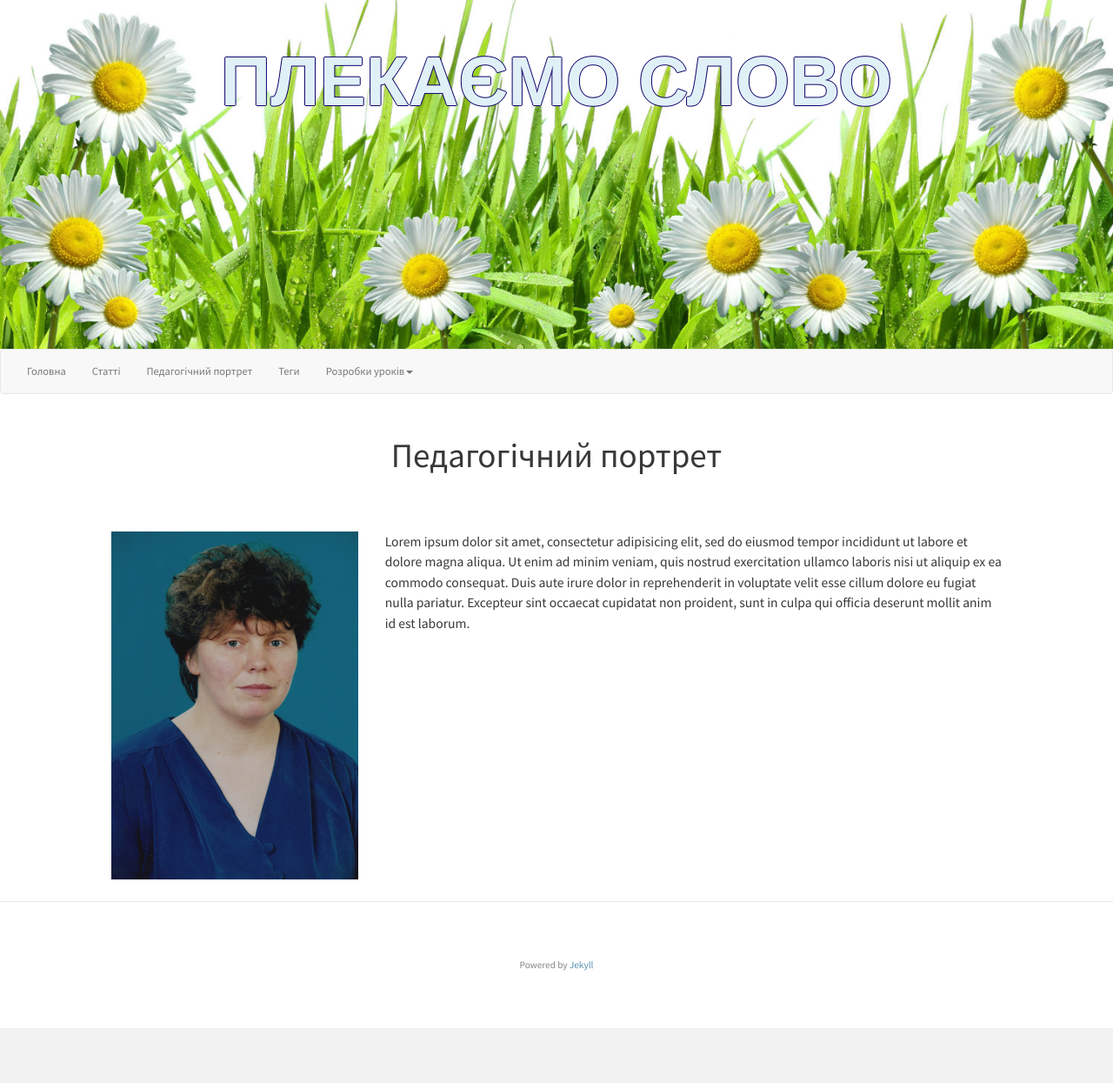
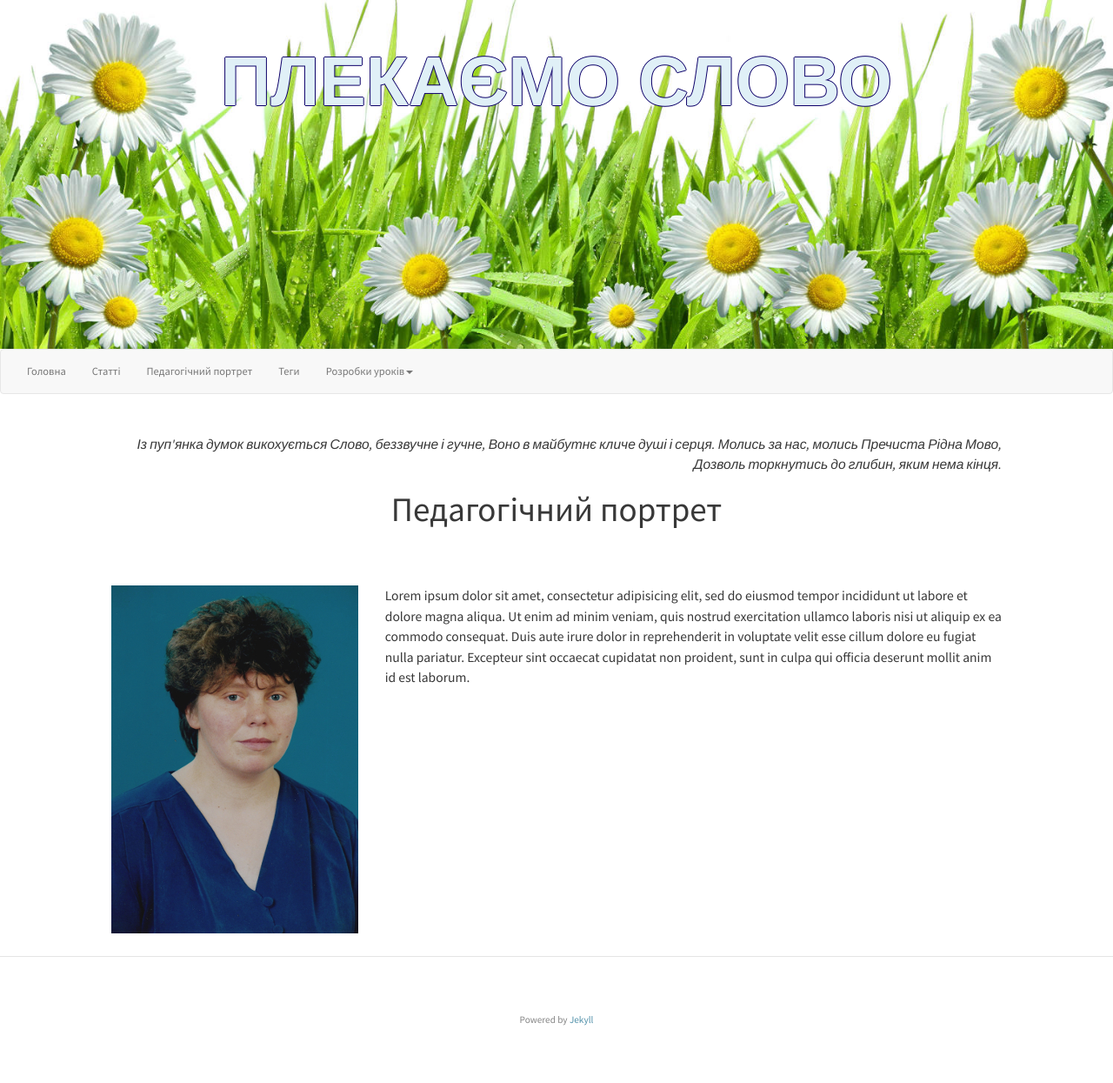
Before and after one commit to tetyanashevchuk/tetyanashevchuk.github.io, a Jekyll site: the page built from pedagogic_portrait/index.html, in a window 1280 px wide. Shown: the whole page at 87% size. Built offline with Jekyll 4.4.1, drawn with Linux system fonts in a browser that asks for light colours; nearby versions of some CDN libraries; before the commit the page ends 1182 px from its top, so only the background shows below that.

Commit message:
portrait

```diff
--- a/pedagogic_portrait/index.html
+++ b/pedagogic_portrait/index.html
@@ -2,6 +2,14 @@
 layout: default
 ---
 <article class="post-teaser">
+  <p align="right">
+    <i>
+      Із пуп'янка думок викохується Слово, беззвучне і гучне,
+      Воно в майбутнє кличе душі і серця.
+      Молись за нас, молись Пречиста Рідна Мово,
+      Дозволь торкнутись до глибин, яким нема кінця.
+    </i>
+  </p>
     <header>
       <h1 class="post-link">Педагогічний портрет</h1>
     </header>
```
